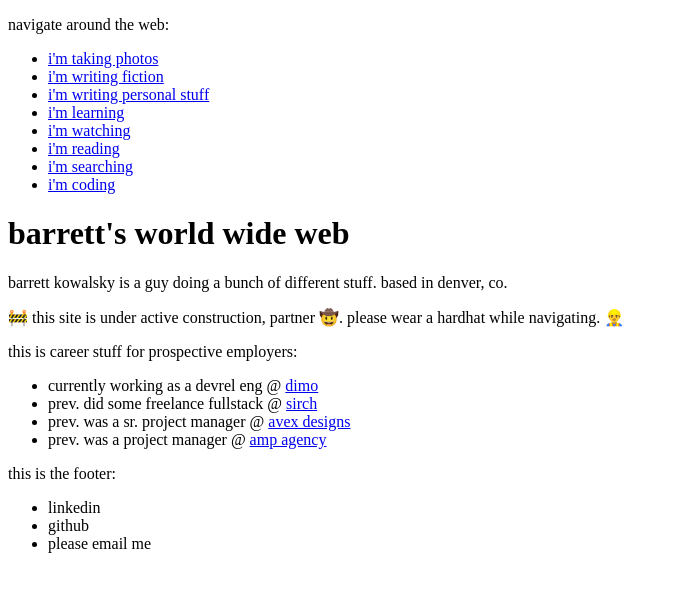
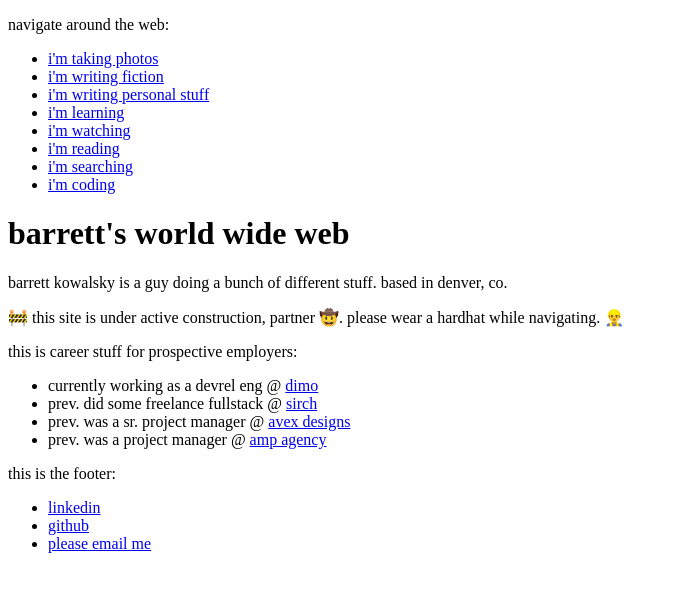
Before and after one commit to barrettk8090/barretts-world-wide-web, a React (Vite) app: page / in a window 1280 px wide. Shown: the top 592 px of the page, without its empty margins (0-677 px from the left). Built offline with nearby package versions, Linux system fonts and the light colour scheme.

Commit message:
links and pix

```diff
--- a/src/App.css
+++ b/src/App.css
@@ -0,0 +1,4 @@
+.photo-post{
+    max-width: 100%;
+    max-height: 80vh;
+}
--- a/src/components/Footer.tsx
+++ b/src/components/Footer.tsx
@@ -3,9 +3,9 @@ export default function Footer(){
         <div>
             <p>this is the footer:</p>
             <ul>
-                <li>linkedin</li>
-                <li>github</li>
-                <li>please email me</li>
+                <li><a target="_blank" href="https://www.linkedin.com/in/barrettkowalsky/">linkedin</a></li>
+                <li><a target="_blank" href="https://github.com/barrettk8090">github</a></li>
+                <li><a target="_blank" href="mailto:barrettkowalsky@gmail.com">please email me</a></li>
             </ul>
         </div>
     )
--- a/src/components/PhotoStream.tsx
+++ b/src/components/PhotoStream.tsx
@@ -56,21 +56,21 @@ export function PhotoStream() {
   if (photos.length === 0) {
     return (
       <div>
-        <p>No photos yet! Upload your first photo at <code>/admin</code></p>
+        <p>Photos are MIA... rip 💀</p>
       </div>
     );
   }
 
   return (
     <div className="photo-stream">
-      <h1>Photo Stream</h1>
+      <h1>los photos</h1>
       <div className="photo-grid">
         {photos.map(photo => (
           <div key={photo.slug} className="photo-item">
             {photo.image && (
-              <img src={photo.image} alt={photo.title || 'Photo'} />
+              <img className="photo-post"src={photo.image} alt={photo.title || 'Photo'} />
             )}
-            {photo.title && <h3>{photo.title}</h3>}
+            {/* {photo.title && <h3>{photo.title}</h3>} */}
             {photo.description && <p>{photo.description}</p>}
             <time>{new Date(photo.date).toLocaleDateString()}</time>
             {photo.location && <span className="location">📍 {photo.location}</span>}
```
